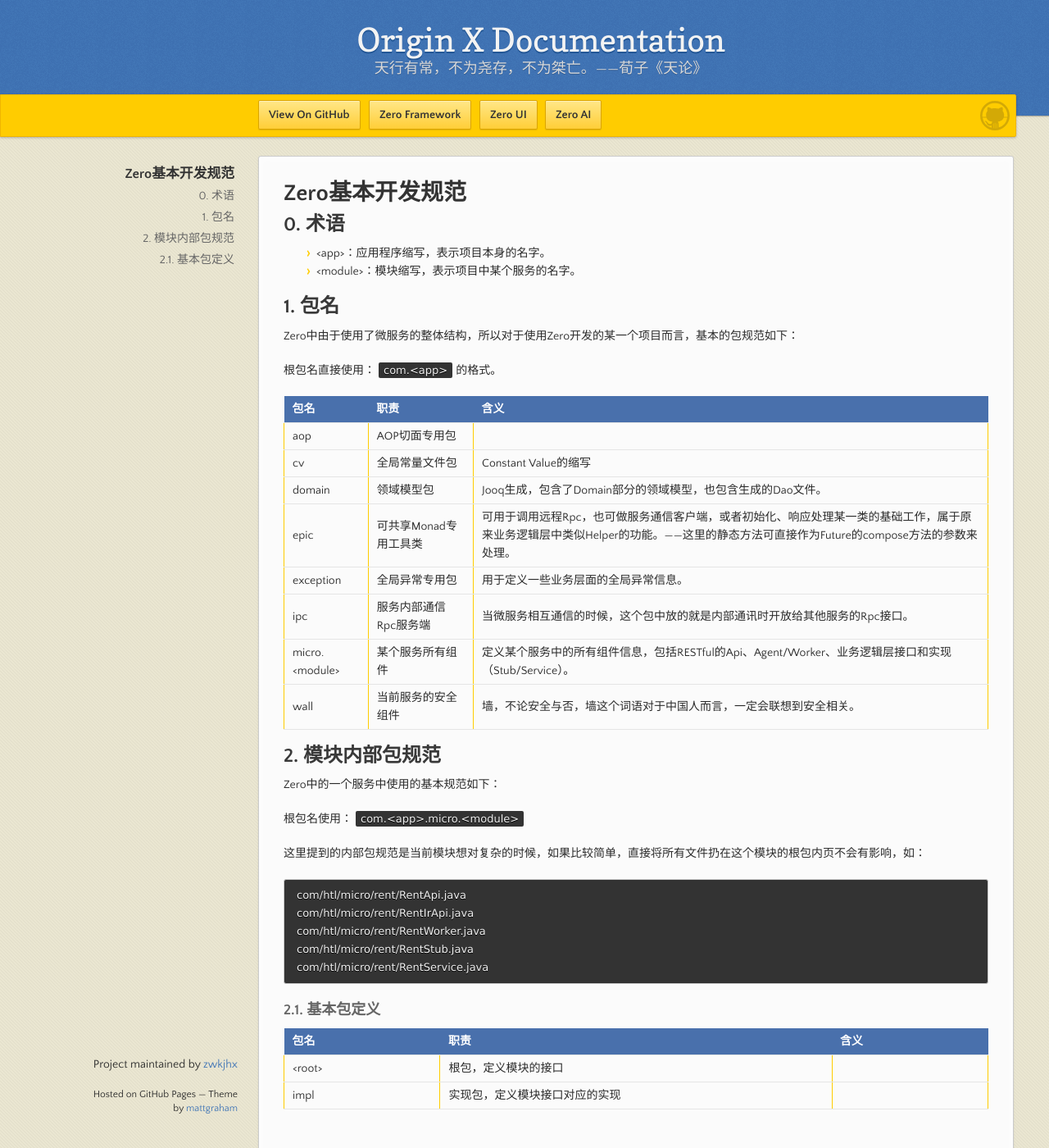
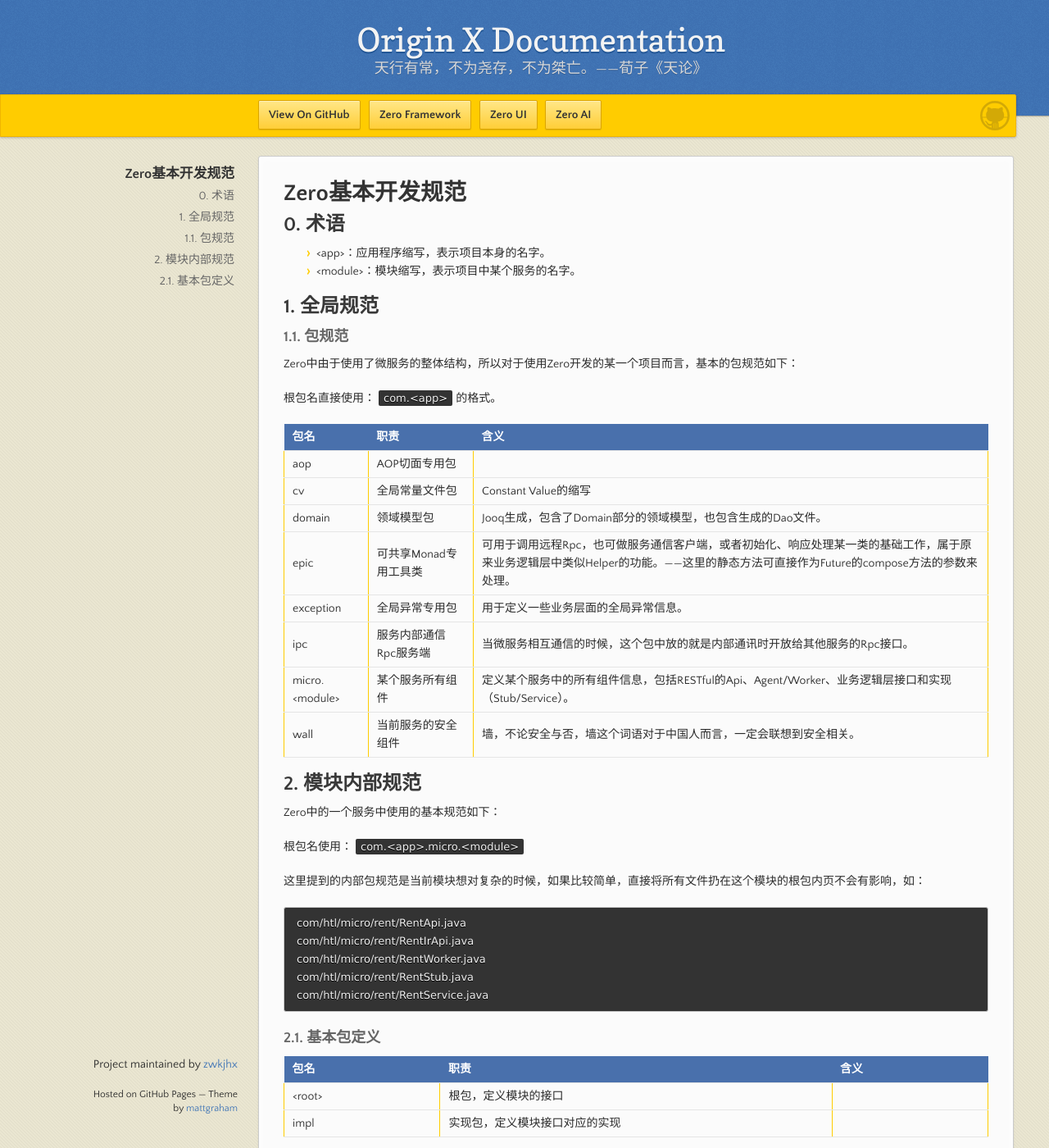
Before and after one commit to zwkjhx/ox-doc, a Jekyll site: the page built from specification/1-zerogui-fan/spc-001-zeroji-ben-kai-fa-gui-fan.md, in a window 1280 px wide and 1400 px high. Shown: the whole window at 82% size. Built offline with Jekyll 4.4.1, drawn with Linux system fonts in a browser that asks for light colours; our own code applies the rules of GitHub Pages for plain Markdown files.

Commit message:
Updates specification/1-zerogui-fan/spc-001-zeroji-ben-kai-fa-gui-fan.md
Auto commit by GitBook Editor

```diff
--- a/specification/1-zerogui-fan/spc-001-zeroji-ben-kai-fa-gui-fan.md
+++ b/specification/1-zerogui-fan/spc-001-zeroji-ben-kai-fa-gui-fan.md
@@ -5,7 +5,9 @@
 * &lt;app&gt;：应用程序缩写，表示项目本身的名字。
 * &lt;module&gt;：模块缩写，表示项目中某个服务的名字。
 
-## 1. 包名
+## 1. 全局规范
+
+### 1.1. 包规范
 
 Zero中由于使用了微服务的整体结构，所以对于使用Zero开发的某一个项目而言，基本的包规范如下：
 
@@ -22,7 +24,7 @@
 | micro.&lt;module&gt; | 某个服务所有组件 | 定义某个服务中的所有组件信息，包括RESTful的Api、Agent/Worker、业务逻辑层接口和实现（Stub/Service）。 |
 | wall | 当前服务的安全组件 | 墙，不论安全与否，墙这个词语对于中国人而言，一定会联想到安全相关。 |
 
-## 2. 模块内部包规范
+## 2. 模块内部规范
 
 Zero中的一个服务中使用的基本规范如下：
 
```
